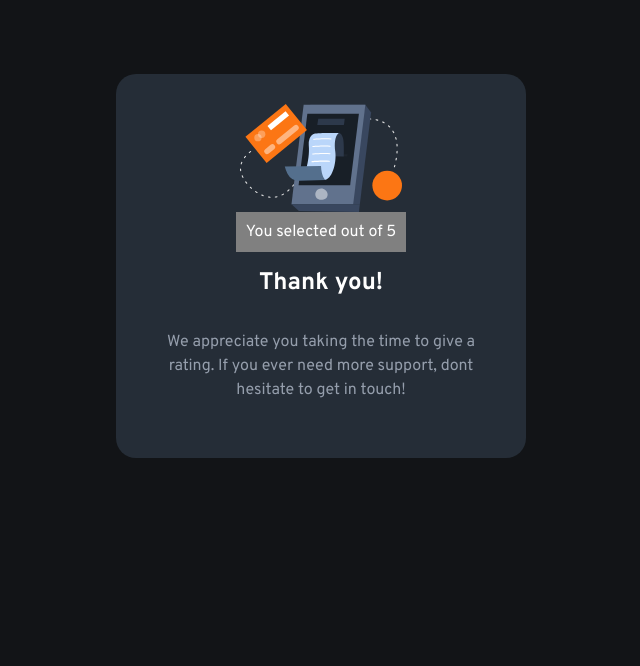
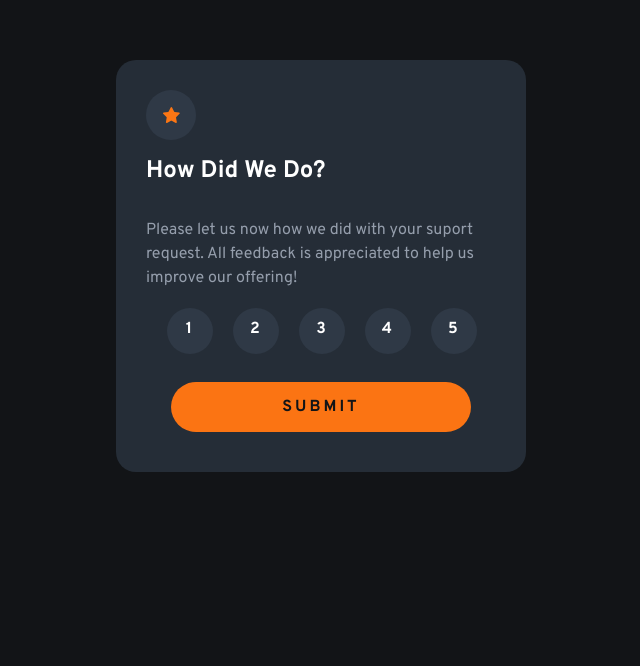
Before and after one commit to Kaue-Alves/interactive-rating-component, a React (Vite) app: page / in a window 1280 px wide. Shown: the part 134-800 px from the top of the page, without its empty margins (319-959 px from the left). Built offline with nearby package versions, Linux system fonts and the light colour scheme.

Commit message:
adiciona lógica de avaliação ao componente App e implementa componente Resultado; atualiza estilos para controle de visibilidade

```diff
--- a/src/App.jsx
+++ b/src/App.jsx
@@ -4,21 +4,26 @@ import Resultado from "./components/Resultado";
 import { useEffect, useState } from "react";
 
 export default function App() {
+    const [rating, setRating] = useState("");
+    function handleChange(event) {
+        setRating(event.target.value);
+    }
 
-  const [rating, setRating] = useState("");
-  function handleChange(event) {
-    setRating(event.target.value)
-  }
-
-  useEffect(() => {
-    alert(rating)
-  },[rating])
+    const [alterar, setAlterar] = useState(true);
+    function handleAlterar() {
+        if (rating === "") {
+            alert("Please select a rating!");
+            return;
+        } else {
+            setAlterar(!alterar);
+        }
+    }
 
     return (
-      <>
-        <Resultado rate={rating}/>
+        <>
+            <Resultado rate={rating} alterar={alterar} />
             <S.GlobalStyle />
-            <S.Container>
+            <S.Container alterar={alterar}>
                 <S.ContainerCentro>
                     <S.Estrela>
                         <S.StyledIcon src={starLogo} alt="Estrela" />
@@ -33,28 +38,50 @@ export default function App() {
                     <S.ContainerInputs>
                         <S.ContainerLabelRadio>
                             <S.RadioLabel>
-                                <S.StyledRadio name="nivel" value="1" onChange={handleChange}/>
+                                <S.StyledRadio
+                                    name="nivel"
+                                    value="1"
+                                    onChange={handleChange}
+                                />
                                 <S.StyleRating>1</S.StyleRating>
                             </S.RadioLabel>
                             <S.RadioLabel>
-                                <S.StyledRadio name="nivel" value="2" onChange={handleChange}/>
+                                <S.StyledRadio
+                                    name="nivel"
+                                    value="2"
+                                    onChange={handleChange}
+                                />
                                 <S.StyleRating>2</S.StyleRating>
                             </S.RadioLabel>
                             <S.RadioLabel>
-                                <S.StyledRadio name="nivel" value="3" onChange={handleChange}/>
+                                <S.StyledRadio
+                                    name="nivel"
+                                    value="3"
+                                    onChange={handleChange}
+                                />
                                 <S.StyleRating>3</S.StyleRating>
                             </S.RadioLabel>
                             <S.RadioLabel>
-                                <S.StyledRadio name="nivel" value="4" onChange={handleChange}/>
+                                <S.StyledRadio
+                                    name="nivel"
+                                    value="4"
+                                    onChange={handleChange}
+                                />
                                 <S.StyleRating>4</S.StyleRating>
                             </S.RadioLabel>
                             <S.RadioLabel>
-                                <S.StyledRadio name="nivel" value="5" onChange={handleChange}/>
+                                <S.StyledRadio
+                                    name="nivel"
+                                    value="5"
+                                    onChange={handleChange}
+                                />
                                 <S.StyleRating>5</S.StyleRating>
                             </S.RadioLabel>
                         </S.ContainerLabelRadio>
 
-                        <S.StyledButton>SUBMIT</S.StyledButton>
+                        <S.StyledButton onClick={handleAlterar}>
+                            SUBMIT
+                        </S.StyledButton>
                     </S.ContainerInputs>
                 </S.ContainerCentro>
             </S.Container>
--- /dev/null
+++ b/src/components/Resultado.jsx
@@ -0,0 +1,21 @@
+import React from "react";
+import * as S from "./StylesResultado";
+import IconeImagem from "./IconeImagem";
+
+export default function Resultado({ rate, alterar }) {
+  return (
+    <>
+      <S.GlobalStyle />
+      <S.Container alterar={alterar}>
+        <S.ContainerCentro>
+          <IconeImagem />
+          <S.Mensagem>You selected {rate} out of 5</S.Mensagem>
+          <S.Title>Thank you!</S.Title>
+          <S.Paragrafo>
+            We appreciate you taking the time to give a rating. If you ever need more support, dont hesitate to get in touch!
+          </S.Paragrafo>
+        </S.ContainerCentro>
+      </S.Container>
+    </>
+  );
+}
--- a/src/components/Resultado.tsx
+++ /dev/null
@@ -1,27 +0,0 @@
-import React from "react";
-import * as S from "./StylesResultado";
-import IconeImagem from "./IconeImagem";
-
-const rate = 4;
-
-export default function Resultado({ rate }) {
-    return (
-        <>
-            <S.GlobalStyle />
-            <S.Container>
-                <S.ContainerCentro>
-                    <IconeImagem />
-
-                    <S.Mensagem>You selected {rate} out of 5</S.Mensagem>
-
-                    <S.Title>Thank you!</S.Title>
-                    <S.Paragrafo>
-                        We appreciate you taking the time to give a rating. If you ever need more support, dont hesitate to get in touch!
-                    </S.Paragrafo>
-
-
-                </S.ContainerCentro>
-            </S.Container>
-        </>
-    );
-}
--- a/src/components/StylesResultado.tsx
+++ b/src/components/StylesResultado.jsx
@@ -9,6 +9,7 @@ export const GlobalStyle = createGlobalStyle`
     padding: 0;
     box-sizing: border-box;
     font-family: 'overpass';
+
   }
 `;
 
@@ -17,9 +18,10 @@ export const Container = styled.div`
     height: 100%;
     background-color: #121417;
     color: #fff;
-    display: flex;
+    display: ${({ alterar }) => alterar ? "none" : "flex"};
     justify-content: center;
     align-items: center;
+
 `;
 
 export const ContainerCentro = styled.div`
@@ -32,19 +34,22 @@ export const ContainerCentro = styled.div`
     display: flex;
     flex-direction: column;
     align-items: center;
+    gap: 20px;
 `;
 
 export const Mensagem = styled.span`
-    font-family: "overpass"
-    color: orange;
-    background-color: gray;
-    padding: 10px;
+    font-family: "overpass";
+    color:  #FB7413;
+    background-color: #2f3946;
+    border-radius: 20px;
+    padding: 4px 20px;
 `
 
 export const Title = styled.h1`
     font-size: 1.5rem;
     font-weight: 700;
     font-family: "overpass";
+    margin: 0;
 `;
 
 export const Paragrafo = styled.p`
@@ -54,4 +59,6 @@ export const Paragrafo = styled.p`
     font-weight: 400;
     font-family: "overpass";
     text-align: center;
+    margin: 0;
+
 `;
--- a/src/styles/style.js
+++ b/src/styles/style.js
@@ -17,9 +17,10 @@ export const Container = styled.div`
     height: 100%;
     background-color: #121417;
     color: #fff;
-    display: flex;
+    display: ${({ alterar }) => alterar ? "flex" : "none"};
     justify-content: center;
     align-items: center;
+
 `;
 
 export const ContainerCentro = styled.div`
```
Also changed, not shown: src/components/IconeImagem.jsx (renamed from src/components/IconeImagem.tsx).
